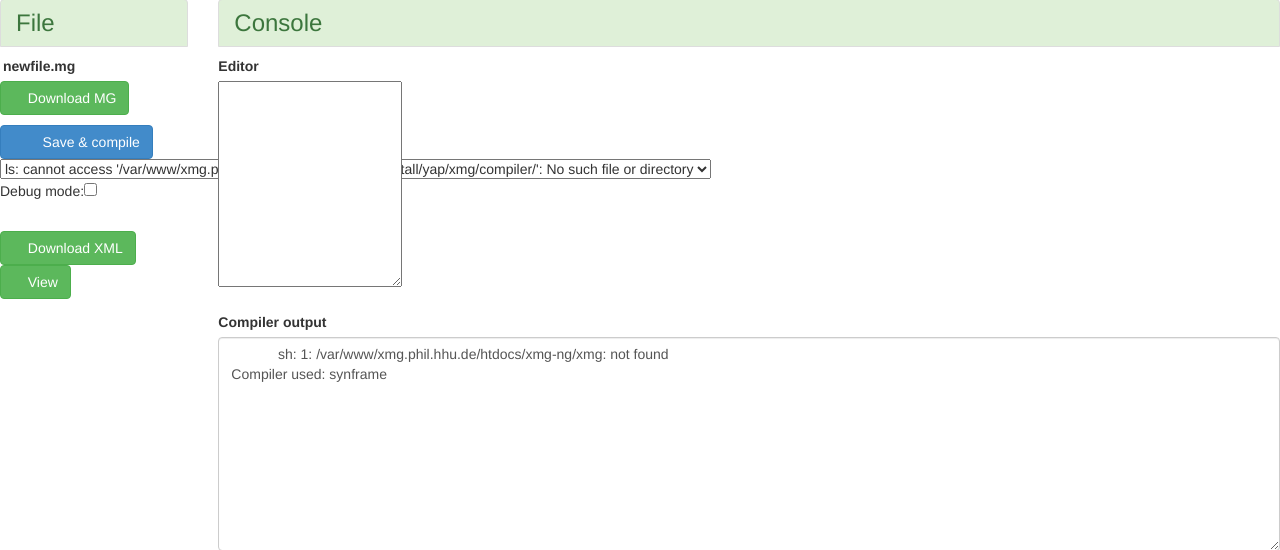
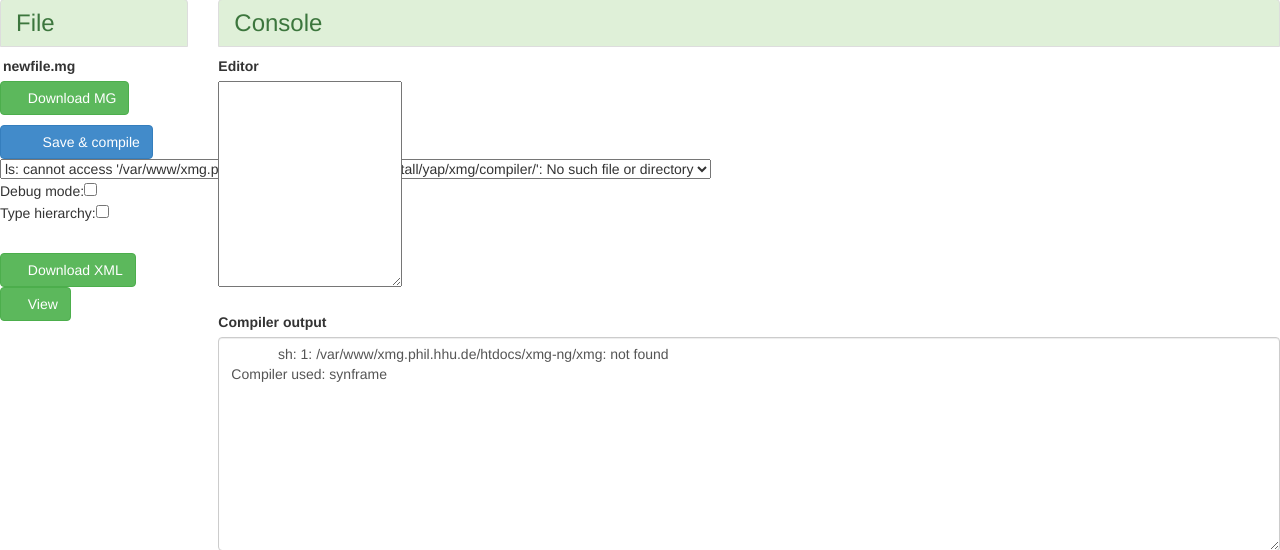
Before and after one commit to xmg-hhu/xmg-webgui, a CodeIgniter app: page /index.php/upload/workbench in a window 1280 px wide. Shown: the part 127-677 px from the top of the page. Run offline with CodeIgniter, Linux system fonts and the light colour scheme; some web fonts are replaced.

Commit message:
Option for generating type hierarchies

```diff
--- a/htdocs/application/config/config.php
+++ b/htdocs/application/config/config.php
@@ -22,8 +22,8 @@
 | a PHP script and you can easily do that on your own.
 |
 */
-//$config['base_url'] = 'http://xmg_webgui';
-$config['base_url'] = 'http://xmg.phil.hhu.de';
+$config['base_url'] = 'http://xmg_webgui';
+//$config['base_url'] = 'http://xmg.phil.hhu.de';
 
 /*
 |--------------------------------------------------------------------------
--- a/htdocs/application/controllers/upload.php
+++ b/htdocs/application/controllers/upload.php
@@ -2,7 +2,7 @@
 
 class Upload extends CI_Controller {
 
-		//Display URL path
+    //Display URL path
     function __construct() {
         parent::__construct();
         $this->load->helper(array('form', 'url'));
@@ -317,6 +317,12 @@
 										else{
 										    $data['debug_val'] = '' ;
 										}
+										if ($this->input->post('type_hierarchy')){
+										    $data['type_hierarchy_val'] = ' --more ' ;
+										}
+										else{
+										    $data['type_hierarchy_val'] = '' ;
+										}
 										$this->load->view('workbench_view', $data);
 								}
 						}
@@ -332,6 +338,7 @@
 								$data = array('upload_data' => $this->upload->data());
 								$data['compiler_name'] = "synframe";
 								$data['debug_val'] = false;
+								$data['type_hierarchy_val'] = false;
 
 								$this->load->view('workbench_view', $data);
 						}
--- a/htdocs/application/views/home_view.php
+++ b/htdocs/application/views/home_view.php
@@ -61,9 +61,9 @@
 	The original XMG website can be found <a href="https://sourcesup.renater.fr/xmg">here</a>. The latest version, <a href="https://github.com/spetitjean/XMG-2">XMG-2</a>, and its <a href="https://github.com/spetitjean/XMG-2/wiki">documentation</a>, are available on GitHub.
 
 	<h2>Aim of the XMG WebGUI</h2>
-	The XMG WebGUI makes available a compiler and viewer for XMG. No local installation of the XMG software is necessary. Just upload your code and let our server do the job.
+	The XMG WebGUI provides a compiler and viewer for XMG. No local installation of the XMG software is necessary. Just upload your code and let our server do the job. The generated resources can then be processed by the online parser.
 	<br/><br/>
-	The XMG WebGUI is also intended to make accessible already completed grammars in the XMG format. To begin with, we have converted the <a href="http://www.cis.upenn.edu/~xtag/">XTAG grammar</a> of English. Take a look <a href="index.php/upload/xtag">here</a>.
+	The XMG WebGUI also intends to share resources using the XMG format. To begin with, we have converted the <a href="http://www.cis.upenn.edu/~xtag/">XTAG grammar</a> of English. The result is visible <a href="index.php/upload/xtag">here</a>. A list of metagrammars developped with XMG is available <a href="index.php/upload/resources">here</a>.
 
 	<h2>Team</h2>
 	<ul>
--- a/htdocs/application/views/navbar.php
+++ b/htdocs/application/views/navbar.php
@@ -4,7 +4,7 @@
 <nav class="navbar navbar-inverse">
   <div class="container-fluid">
     <div class="navbar-header">
-      <a class="navbar-brand" href="http://xmg.phil.hhu.de">XMG WebGUI</a>
+      <a class="navbar-brand" href="index.php">XMG WebGUI</a>
     </div>
     <div>
       <ul class="nav navbar-nav">
--- a/htdocs/application/views/workbench_view.php
+++ b/htdocs/application/views/workbench_view.php
@@ -38,6 +38,12 @@
       $debug = $debug_val;
       }
 
+      if (isset($_GET['type_hierarchy'])) {
+      $type_hierarchy=$_GET['type_hierarchy'];
+      }
+      else {
+      $type_hierarchy = $type_hierarchy_val;
+      }
 
       if (isset($_GET['line'])) {
       $line=$_GET['line'];
@@ -55,6 +61,7 @@
       var upload_folder = "uploads/";
       var compiler = '<?php echo($compiler) ?>';
       var debug = '<?php echo($debug) ?>';
+      var type_hierarchy = '<?php echo($type_hierarchy) ?>';
       var line = '<?php echo($line) ?>';
     </script>
 
@@ -153,6 +160,8 @@
 	    <br/>
 	    Debug mode:<input type="checkbox" id='debug_' name="debug_">
 	    <br/>
+	    Type hierarchy:<input type="checkbox" id='type_hierarchy_' name="type_hierarchy_">
+	    <br/>
 	  </form>
 	  <p></p>
 	  <br />
@@ -230,7 +239,7 @@
 
 	  </script>
 	  <form
-	    action="index.php/upload/workbench?file=<?php echo($grammarfile) ?>&compiler=<?php  echo($compiler) ?>&debug=<?php  echo($debug) ?>" method="post" accept-charset="utf-8" enctype="multipart/form-data" id="saveCompileForm">
+	    action="index.php/upload/workbench?file=<?php echo($grammarfile) ?>&compiler=<?php  echo($compiler) ?>&debug=<?php  echo($debug) ?>"&type_hierarchy=<?php  echo($type_hierarchy) ?>" method="post" accept-charset="utf-8" enctype="multipart/form-data" id="saveCompileForm">
 	    <textarea name="myEditorArea" rows="10" id="myEditorArea"></textarea>
 	  </form>
 	  <br/>
@@ -243,7 +252,7 @@
 	    });
 	  </script>
 	  <textarea class="form-control" rows="10" id="logs" style="height:auto; min-height:200px; resize:both;">
-	    <?php $output = shell_exec('/var/www/xmg.phil.hhu.de/htdocs/xmg-ng/xmg compile '.$compiler.' /var/www/xmg.phil.hhu.de/htdocs/uploads/'.basename($grammarfile).' '.$debug.' --force 2>&1');
+	    <?php $output = shell_exec('/var/www/xmg.phil.hhu.de/htdocs/xmg-ng/xmg compile '.$compiler.' /var/www/xmg.phil.hhu.de/htdocs/uploads/'.basename($grammarfile).' '.$debug.' '.$type_hierarchy.' --force 2>&1');
 	    echo($output);
 	    echo('Compiler used: '.$compiler);
 	    ?>
@@ -275,6 +284,8 @@
       var action = "index.php/upload/workbench";
       var debug = document.getElementById('debug_');
       var debug_select = "";
+      var type_hierarchy = document.getElementById('type_hierarchy_');
+      var type_hierarchy_select = "";
 
       // handling the checkbox
       debug.addEventListener('change', (event) => {
@@ -285,14 +296,23 @@
       }
       })
 
+      // handling the checkbox
+      type_hierarchy.addEventListener('change', (event) => {
+      if (event.target.checked) {
+        type_hierarchy_select=" --more ";
+      } else {
+        type_hierarchy_select="";
+      }
+      })
+
       save_compile_button.onclick = function () {
-      var my_action = action + "?file=" + uploaded_file_name + "&compiler=" + compiler + "&debug=" + debug_select + "&line=" + line;
+      var my_action = action + "?file=" + uploaded_file_name + "&compiler=" + compiler + "&debug=" + debug_select + "&type_hierarchy=" + type_hierarchy_select + "&line=" + line;
       save_compile_form.setAttribute("action", my_action);
       };
 
       compiler_select.onchange = function() {
       compiler = this.value;
-      var my_action = action + "?file=" + uploaded_file_name + "&compiler=" + compiler + "&debug=" + debug_select + "&line=" + line;
+      var my_action = action + "?file=" + uploaded_file_name + "&compiler=" + compiler + "&debug=" + debug_select + "&type_hierarchy=" + type_hierarchy_select + "&line=" + line;
       save_compile_form.setAttribute("action", my_action);
       };
 
```
